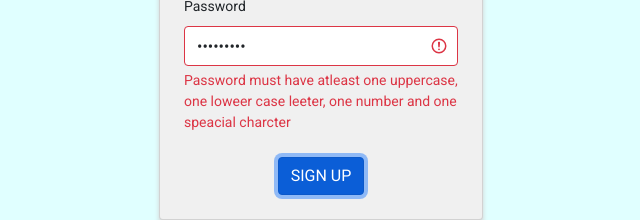
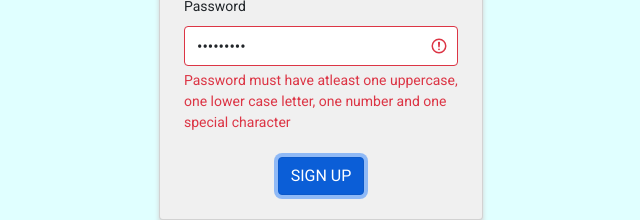
Before and after one commit to anudeeppspk/bank-webapp, an Angular app: page /signup in a window 1280 px wide. Both pictures are taken after typing "Sample", "Sample", "Sample", "name@example.com", "Sample123" into the empty fields and a click on the button "SIGN UP". Shown: the part 472-692 px from the top of the page, without its empty margins (319-959 px from the left). Built offline with nearby package versions, Linux system fonts and the light colour scheme.

Commit message:
updated password validations spellchecking

```diff
--- a/src/app/bank-user/signup/signup.component.html
+++ b/src/app/bank-user/signup/signup.component.html
@@ -65,7 +65,7 @@
                         <div *ngIf="formControls['password'].errors" class="invalid-feedback">
                             <div *ngIf="formControls['password'].errors['required']">password is required</div>
                             <div *ngIf="formControls['password'].errors['pattern']">Password must have atleast one
-                                uppercase, one loweer case leeter, one number and one speacial charcter</div>
+                                uppercase, one lower case letter, one number and one special character</div>
                             <div *ngIf="formControls['password'].errors['minlength']">password should be minimum of 8 characters</div>
                             <div *ngIf="formControls['password'].errors['maxlength']">password should be maximum of 15 characters</div>
 
```
